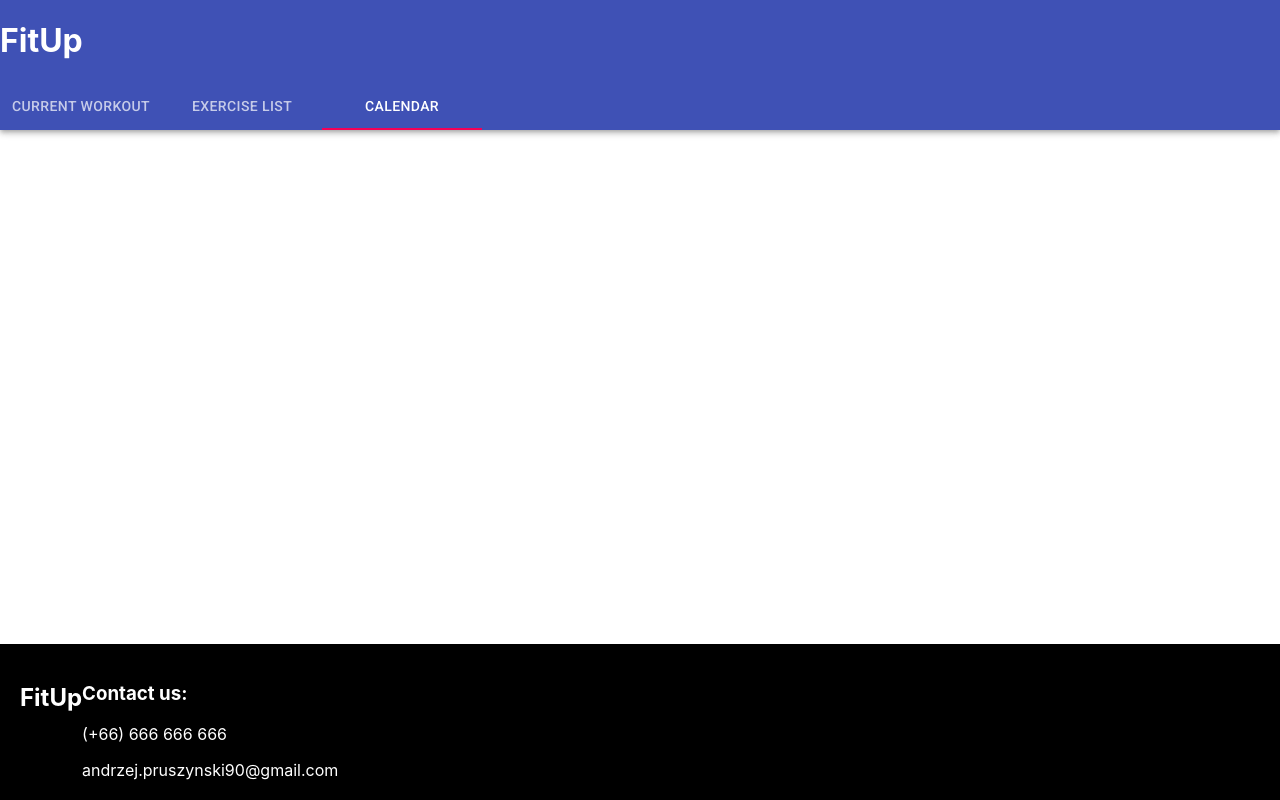
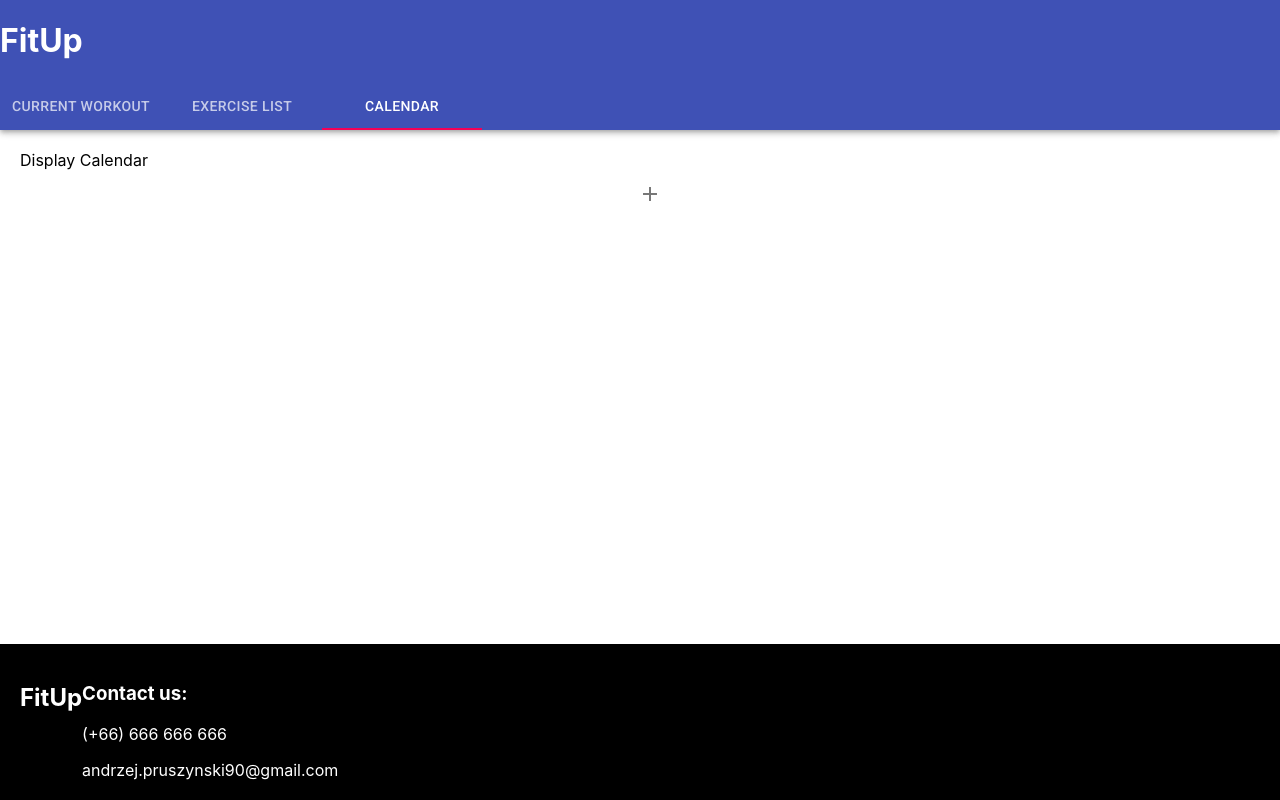
Before and after one commit to pruszynskia/fit-up, a Next.js app: page / in a window 1280 px wide. Both pictures are taken after a click on the tab "CALENDAR". Built offline with nearby package versions, Linux system fonts and the light colour scheme.

Commit message:
dev/fit-11 - create calendar component layout

```diff
--- a/package.json
+++ b/package.json
@@ -8,11 +8,14 @@
     "start": "next start"
   },
   "dependencies": {
+    "@date-io/moment": "^1.3.13",
     "@material-ui/core": "^4.11.4",
+    "@material-ui/pickers": "^3.3.10",
     "@types/react-redux": "^7.1.16",
     "babel-plugin-styled-components": "^1.12.0",
     "babel-preset-next": "^1.4.0",
     "classnames": "^2.3.1",
+    "moment": "^2.29.1",
     "next": "10.2.3",
     "react": "17.0.2",
     "react-dom": "17.0.2",
--- /dev/null
+++ b/src/components/Calendar/Calendar.styles.ts
@@ -0,0 +1,24 @@
+import {makeStyles} from '@material-ui/core/styles'
+
+export default makeStyles(theme => ({
+    root: {
+        display: "flex",
+        flexDirection: "column",
+    },
+    container: {
+        display: "flex",
+        flexWrap: "wrap",
+        marginTop: "20px"
+    },
+    column: {
+        flexDirection: "column",
+        // justifyContent: "center",
+    },
+    row: {
+        flexDirection: "row",
+        justifyContent: "center",
+    },
+    offset: {
+        marginLeft: "20px"
+    }
+}))
--- /dev/null
+++ b/src/components/Calendar/Calendar.tsx
@@ -0,0 +1,100 @@
+import React, { useState } from "react";
+import classnames from "classnames";
+import useStyles from './Calendar.styles';
+
+import { DatePicker, MuiPickersUtilsProvider } from "@material-ui/pickers";
+import MomentUtils from '@date-io/moment';
+
+import {
+    IconButton,
+    Dialog,
+    DialogContent,
+    Card,
+    InputLabel,
+    Select,
+    MenuItem,
+    FormControl,
+    TextField
+} from '@material-ui/core';
+
+
+const Calendar = () => {
+    const classes = useStyles();
+    const [selectedDate, handleDateChange] = useState(new Date());
+    const [open, setOpen] = React.useState(false);
+
+    const handleClickOpen = () => {
+        setOpen(true);
+      };
+
+    const handleClose = () => {
+    setOpen(false);
+    };
+
+    return (
+        <div className={classes.root}>
+            <div className={classnames(
+                classes.container,
+                classes.column,
+                classes.offset
+            )}>
+                <span>Display Calendar</span>
+                <IconButton
+                    aria-controls="simple-menu"
+                    aria-haspopup="true"
+                    onClick={handleClickOpen}
+                    >
+                    <span className="material-icons">add</span>
+                </IconButton>
+            </div>
+            <div className={classnames(
+                classes.container,
+                classes.column
+            )}>
+                <Dialog
+                     open={open}
+                     onClose={handleClose}
+                >
+                    <DialogContent>
+                        <Card className={classnames(
+                            classes.container,
+                            classes.column
+                            )}
+                        >
+                            <MuiPickersUtilsProvider utils={MomentUtils}>
+                                <DatePicker
+                                    label="Date"
+                                    value={selectedDate}
+                                    onChange={handleDateChange}
+                                    animateYearScrolling
+                                    />
+                            </MuiPickersUtilsProvider>
+                            <FormControl>
+                                <InputLabel>Workout</InputLabel>
+                                <Select
+
+                                >
+                                    <MenuItem>WorkoutNameIterable</MenuItem>
+                                </Select>
+
+                            </FormControl>
+                            <span>BodyPartIterable</span>
+                            <div className={classnames(
+                                classes.container,
+                                classes.row
+                            )}
+                            >
+                            <span>ExerciseInBodyPartIterable</span>
+                            <TextField label="weight" />
+                            <TextField label="reps" />
+                            <TextField label="sets" />
+                            </div>
+                        </Card>
+                    </DialogContent>
+                </Dialog>
+            </div>
+        </div>
+    )
+}
+
+export default Calendar;
--- /dev/null
+++ b/src/components/Calendar/index.tsx
@@ -0,0 +1 @@
+export {default} from './Calendar';
--- a/src/components/CurrentWorkout/CurrentWorkouts.tsx
+++ b/src/components/CurrentWorkout/CurrentWorkouts.tsx
@@ -1,12 +1,11 @@
+import React from "react";
 import classnames from "classnames";
 import useStyles from './CurrentWorkouts.styles';
 import {useRouter} from 'next/router'
 import {useSelector} from 'react-redux'
 
-
 import DialogButton from "../common/DialogButton/DialogButton";
 import WorkoutDetails from '../WorkoutDetails'
-import TestComponent2 from '../common/test'
 
 const CurrentWorkout = () => {
     const classes = useStyles();
@@ -22,8 +21,6 @@ const CurrentWorkout = () => {
                 </DialogButton>
             ))
         }
-
-        <TestComponent2 />
     </div>
     )
   }
--- a/src/components/common/Navbar/Navbar.tsx
+++ b/src/components/common/Navbar/Navbar.tsx
@@ -7,6 +7,7 @@ import {
 } from '@material-ui/core';
 import CurrentWorkout from '../../CurrentWorkout/CurrentWorkouts';
 import ExerciseList from '../../ExerciseList/ExerciseList';
+import Calendar from '../../Calendar';
 
 function Navbar() {
   const classes = useStyles();
@@ -35,6 +36,7 @@ function Navbar() {
         </AppBar>
         { selectedTab === 0 && <CurrentWorkout />}
         { selectedTab === 1 && <ExerciseList />}
+        { selectedTab === 2 && <Calendar />}
       </div>
     )
   }
--- a/src/components/common/test/index.tsx
+++ /dev/null
@@ -1,7 +0,0 @@
-import React from 'react'
-
-import TestComponent from './test'
-
-export default function TestComponent2() {
-    return <TestComponent data="test" data2={{a: "1", b: 2}} />
-}
--- a/src/components/common/test/test.tsx
+++ /dev/null
@@ -1,16 +0,0 @@
-import React from 'react'
-
-interface TestComponentProps {
-    data: string;
-    data2?: {
-        a: string;
-        b: number
-    }
-}
-
-export default function TestComponent({data, data2}: TestComponentProps) {
-    return <div>
-       data:  {data} <br />
-       data2: {JSON.stringify(data2)}
-    </div>
-}
```
Also changed, not shown: 1 other file (tests, documents, lock files or other folders).
